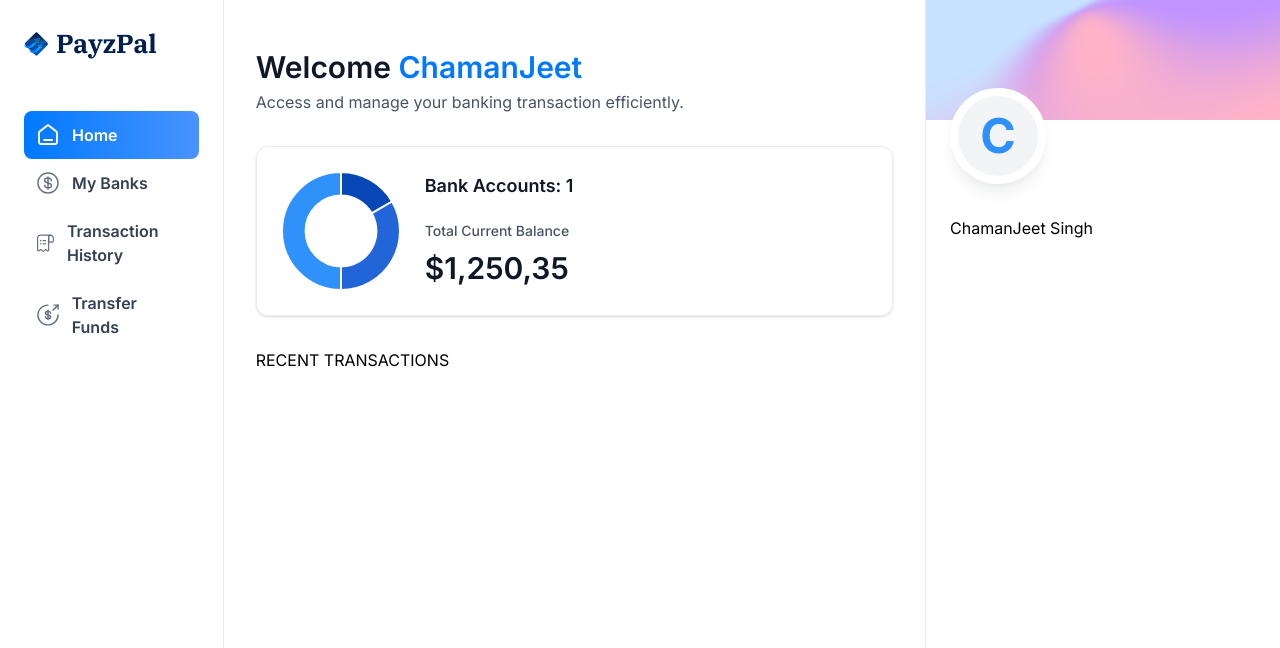
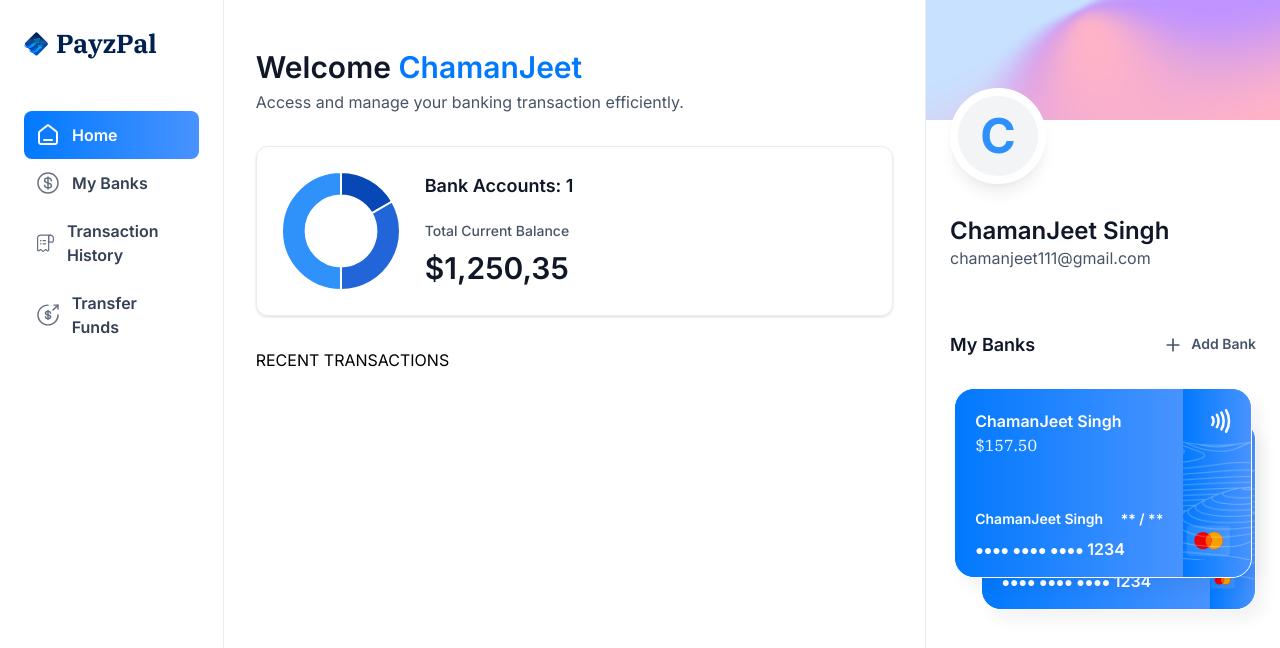
Before and after one commit to Chamanjeet-Singh/PayzPal, a Next.js app: page / in a window 1280 px wide. Shown: the top 648 px of the page. Built offline with nearby package versions, Linux system fonts and the light colour scheme.

Commit message:
Implement and complete Layout

```diff
--- /dev/null
+++ b/app/(root)/my-banks/page.tsx
@@ -0,0 +1,11 @@
+import React from 'react'
+
+const MyBanks = () => {
+  return (
+    <div>
+      myBanks
+    </div>
+  )
+}
+
+export default MyBanks
--- a/app/(root)/page.tsx
+++ b/app/(root)/page.tsx
@@ -4,7 +4,7 @@ import TotalBalanceBox from '@/components/TotalBalanceBox';
 import React from 'react'
 
 const Home = () => {
-    const loggedIn = {firstName: 'ChamanJeet' , lastName: 'Singh'};
+    const loggedIn = {firstName: 'ChamanJeet' , lastName: 'Singh' , email: "chamanjeet111@gmail.com"};
   return (
       <section className="home">
         <div className="home-content">
@@ -30,7 +30,9 @@ const Home = () => {
         <RightSidebar
         user={loggedIn}
         transactions={[]}
-        banks={[]}/>
+        banks={[{ currentBalance: 157.50},{
+          currentBalance: 187.50
+        }]}/>
       </section>
 
   )
--- /dev/null
+++ b/app/(root)/payment-transfer/page.tsx
@@ -0,0 +1,11 @@
+import React from 'react'
+
+const Transfer = () => {
+  return (
+    <div>
+      Transfer
+    </div>
+  )
+}
+
+export default Transfer
--- /dev/null
+++ b/app/(root)/transaction-history/page.tsx
@@ -0,0 +1,11 @@
+import React from 'react'
+
+const TransactionHistory = () => {
+  return (
+    <div>
+      TransactionHistory
+    </div>
+  )
+}
+
+export default TransactionHistory
--- /dev/null
+++ b/components/BankCard.tsx
@@ -0,0 +1,72 @@
+import React from 'react'
+import Link from 'next/link';
+import { formatAmount } from '@/lib/utils';
+import Image from 'next/image';
+
+
+
+const BankCard = ({account ,  userName , showBalance = true}: CreditCardProps) => {
+  return (
+    <div className='flex flex-col'>
+      <Link href="/" className='bank-card'>
+      <div className='bank-card_content'>
+        <div>
+            <h1 className='text-16 font-semibold
+             text-white'>
+                {account.name || userName}
+            </h1>
+            <p className='font-ibm-plex-serif font-balck
+            text-white'>
+                {formatAmount(account.currentBalance)}
+            </p>
+        </div>
+        <article className='flex flex-col gap-2'>
+            <div className='flex justify-between'>
+                <h1 className='text-14 font-semibold
+                text-white'>
+                    {userName}
+                </h1>
+                 <h2 className='text-14 font-semibold
+                text-white'>
+                    ** / **
+                </h2>
+            </div>
+            <p className='text-14 font-semibold
+            tracking-[1.1]px text-white'>
+                ●●●● ●●●● ●●●● <span className='text-16'>
+                    {1234}
+                </span>
+            </p>
+        </article>
+      </div>
+      <div className='bank-card_icon'>
+        <Image
+        src="/icons/Paypass.svg"
+        width={20}
+        height={24}
+        alt='pay'
+        />
+        <Image
+        src="/icons/mastercard.svg"
+        width={45}
+        height={32}
+        alt='mastercard'
+        className='ml-5'
+        />
+      </div>
+
+      <Image
+      src="/icons/lines.png"
+      width={316}
+      height={190}
+      alt='lines'
+      className='absolute top-0 left-0'
+      />
+      </Link>
+
+      {/* COPY */}
+    </div>
+  )
+}
+
+export default BankCard
--- a/components/RightSidebar.tsx
+++ b/components/RightSidebar.tsx
@@ -1,4 +1,8 @@
 import React from 'react'
+import Link from 'next/link';
+import Image from 'next/image';
+import { Ban } from 'lucide-react';
+import BankCard from './BankCard';
 
 const RightSidebar = ({user, transactions, banks}: RightSidebarProps) => {
   return (
@@ -11,11 +15,59 @@ const RightSidebar = ({user, transactions, banks}: RightSidebarProps) => {
                     text-blue-500'>{user.firstName[0]}</span>
                 </div>
                 <div className='profile-details'>
-                    <h1>
+                    <h1 className= "profile-name">
                         {user.firstName} {user.lastName}
                     </h1>
+                    <p className='profile-email'>
+                        {user.email}
+                    </p>
                 </div>
              </div>
+        </section>
+        <section className='banks'>
+            <div className='flex w-full justify-between'>
+                <h2 className='header-2'>My Banks</h2>
+                <Link href="/" className='flex gap-2'>
+                <Image
+                src="/icons/plus.svg"
+                width={20}
+                height={20}
+                alt='plus'/>
+
+
+                <h2 className='text-14 font-semibold
+                text-gray-600'>
+                    Add Bank
+
+                </h2>
+                </Link>
+            </div>
+            {banks?.length > 0 && (
+                <div className='relative flex flex-1
+                flfex-col items-center justify-center gap-5'>
+                    <div className='relative z-10'>
+                        <BankCard
+                        key = {banks[0].$id}
+                        account = {banks[0]}
+                        userName ={ `${user.firstName}
+                        ${user.lastName}`}
+                        showBalance={false}/>
+                    </div>
+                    {banks[1] && (
+                        <div className='absolute right-0 top-8
+                        z-0 w-[90%]'>
+                            <BankCard
+                            key = {banks[1].$id}
+                            account = {banks[1]}
+                            userName ={ `${user.firstName}
+                            ${user.lastName}`}
+                            showBalance={false}/>
+                        </div>
+                    )}
+
+                </div>
+            )}
+
         </section>
     </aside>
   )
```
